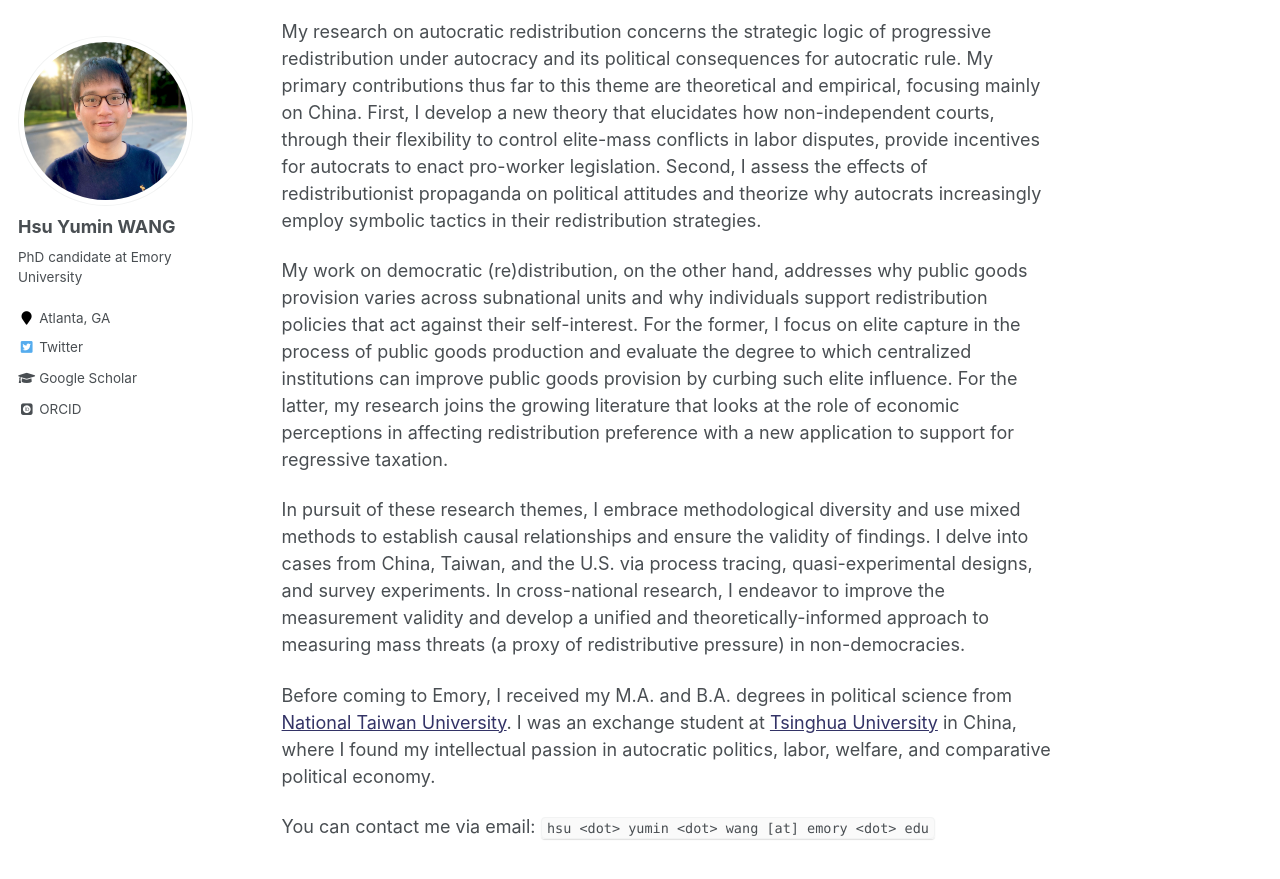
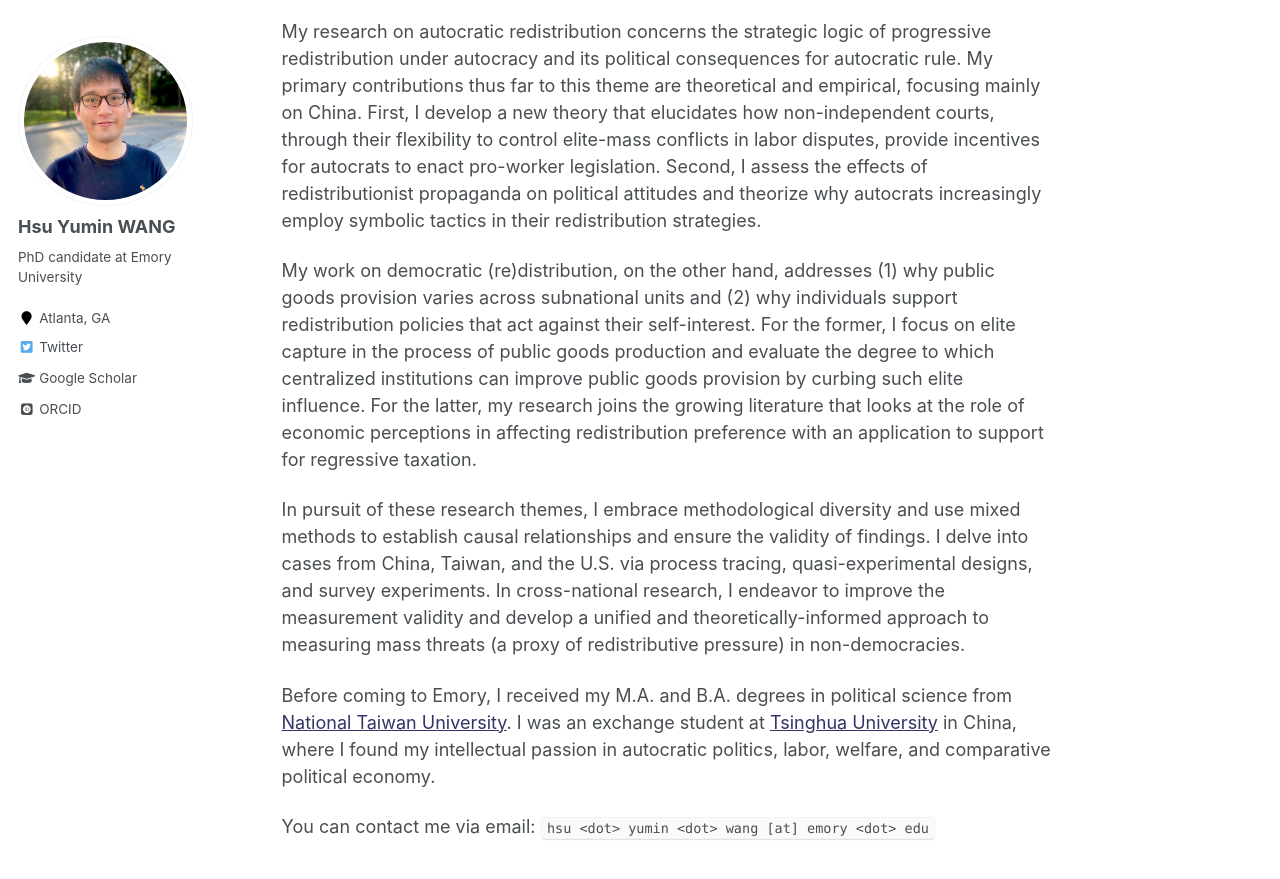
Before and after one commit to hsuyumin/hsuyumin.github.io, a Jekyll site: the page built from _pages/about.md, in a window 1280 px wide and 900 px high, scrolled down 355 px. Shown: the top 879 px of the window. Built offline with Jekyll 4.4.1, drawn with Linux system fonts in a browser that asks for light colours; some web fonts are replaced.

Commit message:
Update about.md

```diff
--- a/_pages/about.md
+++ b/_pages/about.md
@@ -12,7 +12,7 @@ I am a Ph.D. candidate in the [Department of Political Science at Emory Universi
 
 My research on autocratic redistribution concerns the strategic logic of progressive redistribution under autocracy and its political consequences for autocratic rule. My primary contributions thus far to this theme are theoretical and empirical, focusing mainly on China. First, I develop a new theory that elucidates how non-independent courts, through their flexibility to control elite-mass conflicts in labor disputes, provide incentives for autocrats to enact pro-worker legislation. Second, I assess the effects of redistributionist propaganda on political attitudes and theorize why autocrats increasingly employ symbolic tactics in their redistribution strategies.
 
-My work on democratic (re)distribution, on the other hand, addresses why public goods provision varies across subnational units and why individuals support redistribution policies that act against their self-interest. For the former, I focus on elite capture in the process of public goods production and evaluate the degree to which centralized institutions can improve public goods provision by curbing such elite influence. For the latter, my research joins the growing literature that looks at the role of economic perceptions in affecting redistribution preference with a new application to support for regressive taxation.
+My work on democratic (re)distribution, on the other hand, addresses (1) why public goods provision varies across subnational units and (2) why individuals support redistribution policies that act against their self-interest. For the former, I focus on elite capture in the process of public goods production and evaluate the degree to which centralized institutions can improve public goods provision by curbing such elite influence. For the latter, my research joins the growing literature that looks at the role of economic perceptions in affecting redistribution preference with an application to support for regressive taxation.
 
 In pursuit of these research themes, I embrace methodological diversity and use mixed methods to establish causal relationships and ensure the validity of findings. I delve into cases from China, Taiwan, and the U.S. via process tracing, quasi-experimental designs, and survey experiments. In cross-national research, I endeavor to improve the measurement validity and develop a unified and theoretically-informed approach to measuring mass threats (a proxy of redistributive pressure) in non-democracies.
 
```
